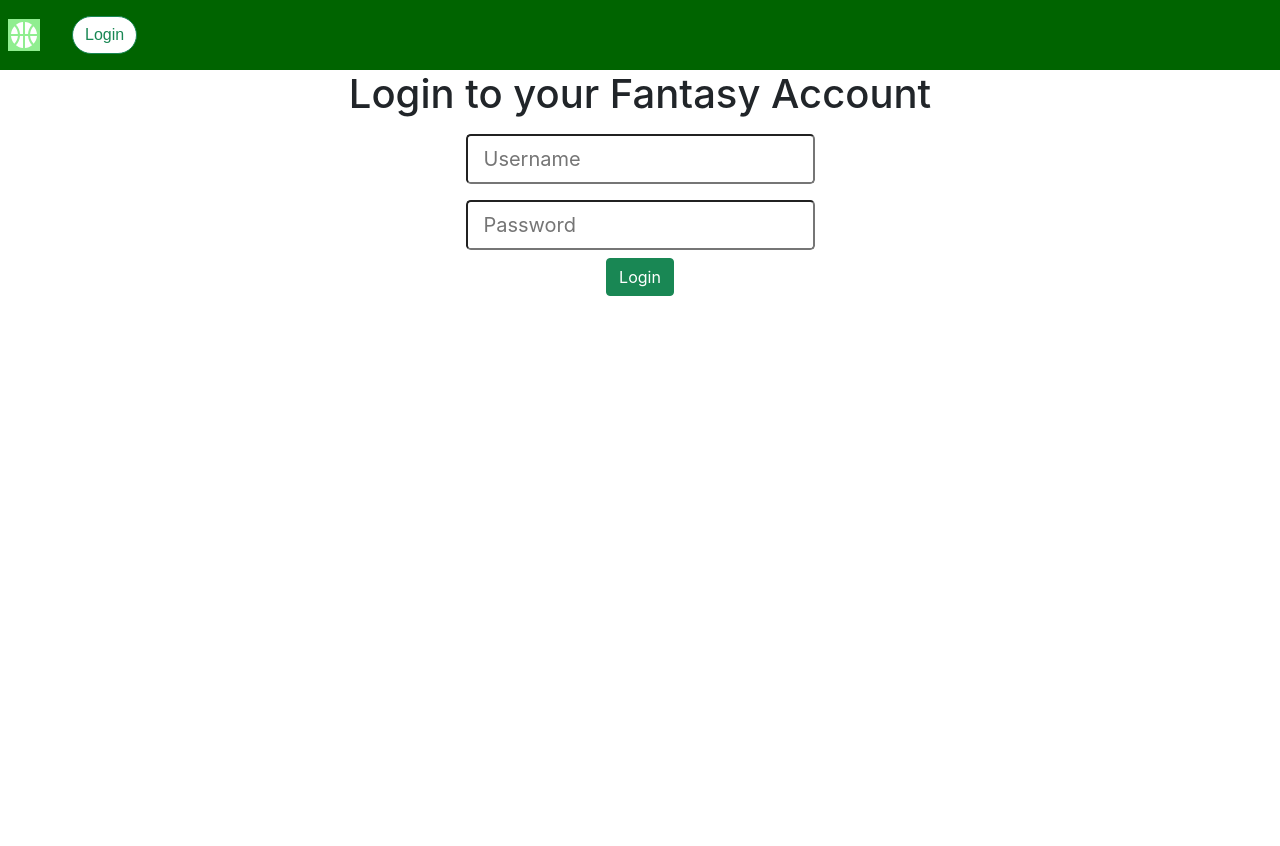
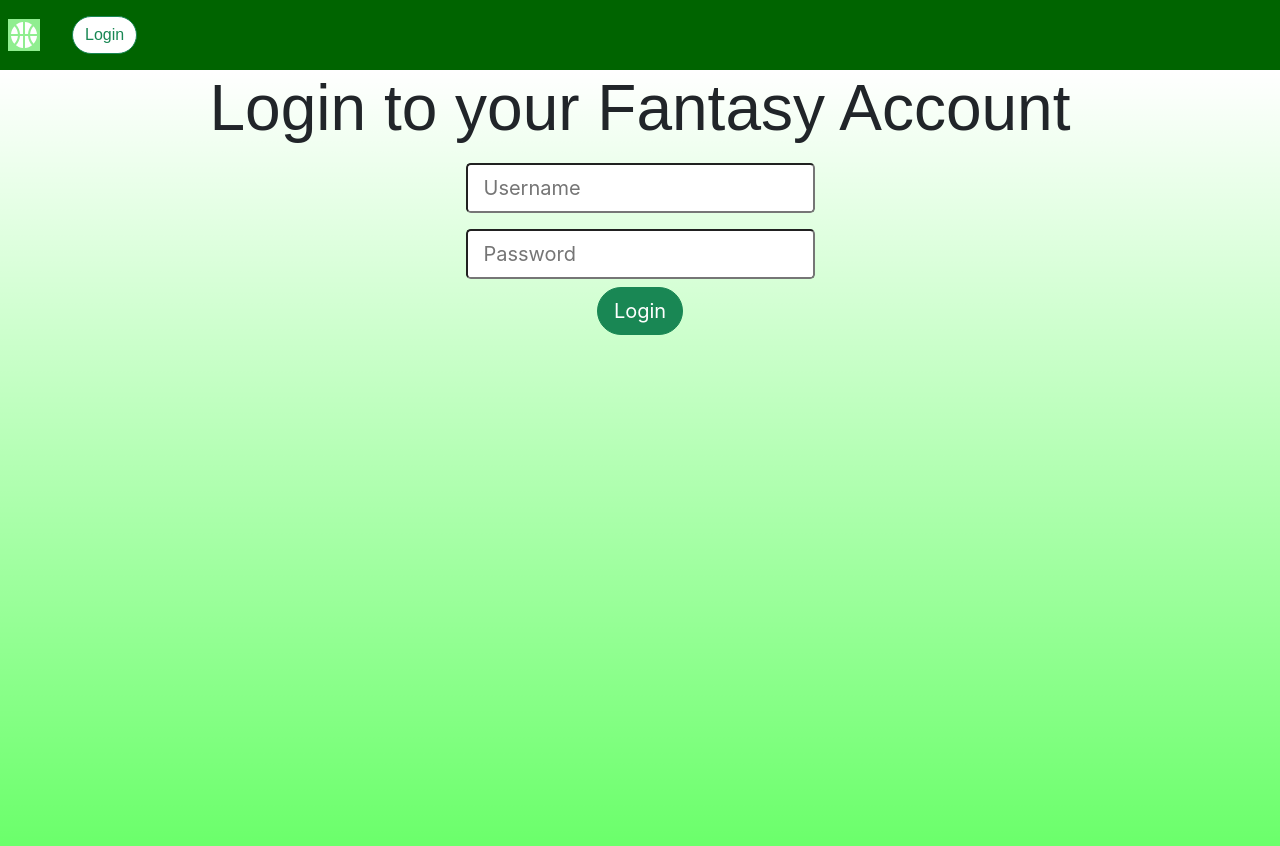
Before and after one commit to geon12/fantasy-app-frontend, a React (Create React App) app: page /login in a window 1280 px wide. Shown: the top 846 px of the page. Before the commit the page ends 800 px from the top, so only its background shows below. Built offline with nearby package versions, Linux system fonts and the light colour scheme.

Commit message:
add spinner for loading

```diff
--- a/src/App.js
+++ b/src/App.js
@@ -14,6 +14,7 @@ import {
 import NavBar from "./components/NavBar";
 import Leagues from "./components/Leagues";
 import JoinLeague from "./components/JoinLeague";
+import Spinner from "./components/Spinner";
 
 function App() {
   const [user,setUser] = useState(null)
@@ -70,7 +71,7 @@ function App() {
           {user ? <Redirect to="/profile" /> : <Home />}
         </Route>
         <Route exact path="/profile">
-            {user ? <Profile user={user} setUser={setUser}/> : <div>Profile is Loading</div>}
+            {user ? <Profile user={user} setUser={setUser}/> : <Spinner />}
         </Route>
         <Route exact path="/login">
             {user ? <Redirect to="/profile" /> : <Login setUser={setUser}/>}
--- a/src/components/Leagues.js
+++ b/src/components/Leagues.js
@@ -1,9 +1,11 @@
 import { useState } from "react"
 import LeagueCard from "./LeagueCard"
 import LeagueEditForm from "./LeagueEditForm"
+import Spinner from "./Spinner"
 
 function Leagues({user,setUser,getUserData}) {
     const [showCreate,setShowCreate] = useState(false)
+    const [spinner, setSpinner] = useState(false)
     function handleCreate() {
         setShowCreate(prevState => !prevState)
     }
@@ -51,6 +53,7 @@ function Leagues({user,setUser,getUserData}) {
 
     function handleSubmit(formData) {
         setShowCreate(false)
+        setSpinner(true)
         const token = localStorage.getItem("jwt")
         if (token) {
             const configObj = {
@@ -66,7 +69,7 @@ function Leagues({user,setUser,getUserData}) {
             fetch(`${process.env.REACT_APP_API_URL}/leagues/`, configObj)
                 .then(resp => resp.json())
                 .then( (resp) => {
-
+                    setSpinner(false)
                     addToLeagues(resp)
                     getUserData()
                     setShowCreate(false)
@@ -83,6 +86,7 @@ function Leagues({user,setUser,getUserData}) {
             {showCreate ? <LeagueEditForm handleSubmit={handleSubmit}/> : null}
             <button onClick={handleCreate}>{showCreate ? "Close" : "Create a League!"}</button>
             {populateCards()}
+            {spinner ? <Spinner /> : null}
         </div>
     )
 }
--- a/src/components/Login.js
+++ b/src/components/Login.js
@@ -1,9 +1,10 @@
 import LoginForm from "./LoginForm"
+import "./styles/Signup.css"
 
 function Login({setUser}) {
     return (
-        <div className="text-center">
-             <h1>Login to your Fantasy Account</h1>
+        <div className="text-center"  style={{backgroundImage: "linear-gradient(180deg, rgba(0,255,0,0), rgba(0,255,0,.6))",height: "100vh"}}>
+             <h1 className="display-3 header-disp">Login to your Fantasy Account</h1>
              <LoginForm setUser={setUser}/>
         </div>
     )
--- a/src/components/LoginForm.js
+++ b/src/components/LoginForm.js
@@ -1,8 +1,10 @@
 import { useState } from "react"
+import Spinner from "./Spinner";
 
 function LoginForm({setUser}) {
     const [username, setUsername] = useState("");
     const [password, setPassword] = useState("");
+    const [spinner,setSpinner] = useState(null)
 
     function handleSubmit(event) {
         event.preventDefault();
@@ -31,7 +33,7 @@ function LoginForm({setUser}) {
                     resp.json().then((resp) => resp.errors)
                 }
             }).catch(console.log)
-
+        setSpinner(true)
     }
 
     function handleUsernameChange(event) {
@@ -42,6 +44,9 @@ function LoginForm({setUser}) {
     }
 
     return (
+        <div>
+            {   spinner ?
+                <Spinner /> :
                 <form onSubmit={handleSubmit}>
                     <div>
                         <input type="text" name="username" className="form-control-lg my-2" value={username} placeholder="Username" onChange={handleUsernameChange}/>
@@ -50,9 +55,11 @@ function LoginForm({setUser}) {
                         <input type="password" name="password" className="form-control-lg my-2" value={password} placeholder="Password" onChange={handlePasswordChange}/>
                     </div>
                     <div>
-                <button type="submit" className="btn btn-success mx-2">Login</button>
+                        <button type="submit"  className="btn btn-success btn-lg rounded-pill mx-2">Login</button>
                     </div>
                 </form>
+            }
+        </div>
     )
 }
 
--- /dev/null
+++ b/src/components/Spinner.js
@@ -0,0 +1,11 @@
+function Spinner() {
+    return (
+        <div className="text-center text-success my-2">
+            <div className="spinner-border" style={{width: "4rem", height: "4rem"}}>
+                <span className="sr-only"></span>
+            </div>
+        </div>
+    )
+}
+
+export default Spinner
```
Lines whose indentation alone changed are shown as unchanged.
